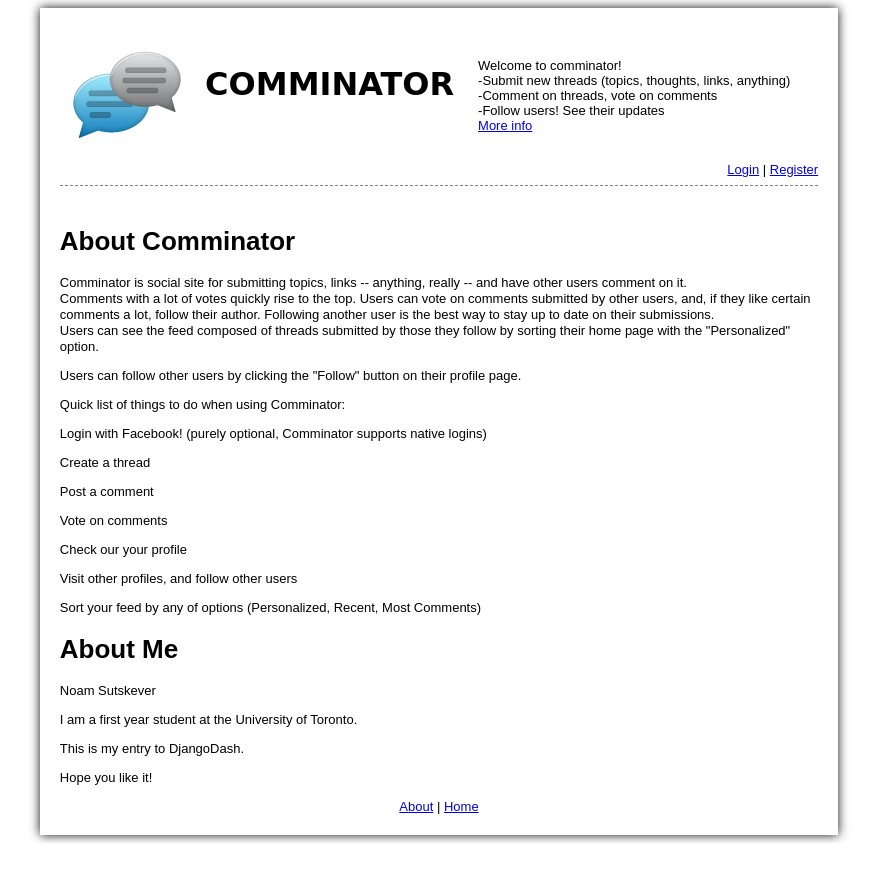
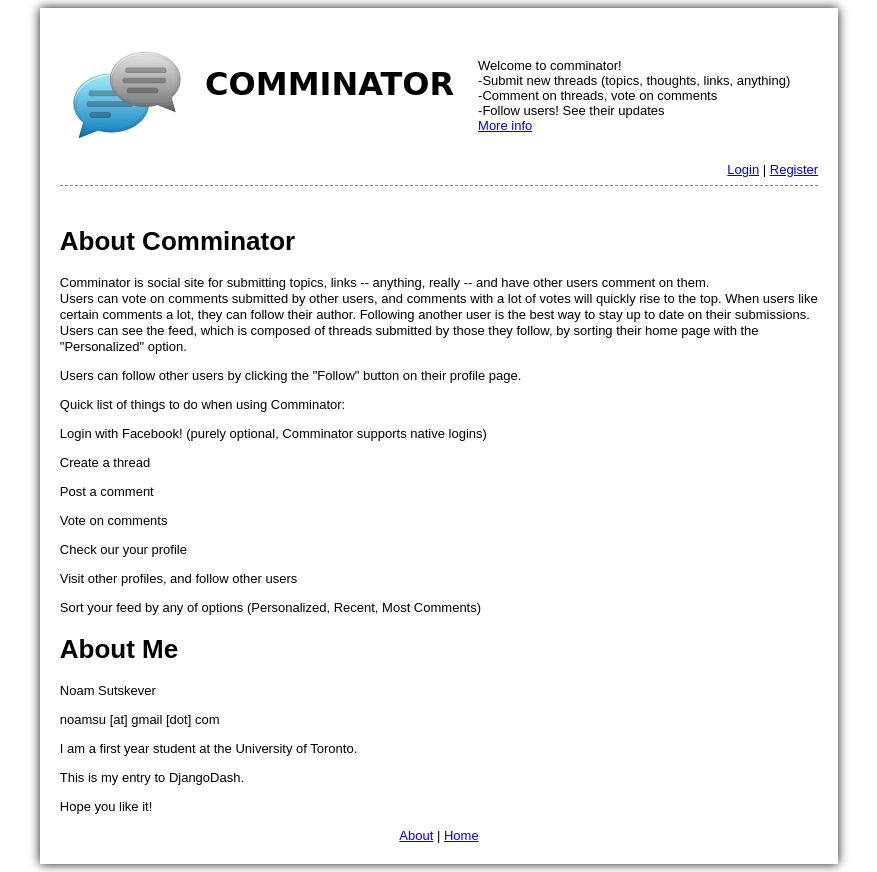
Before and after one commit to noamsu/djangodash2012, a Django app: page /about_comminator in a window 1280 px wide. Shown: the whole page, without its empty margins (201-1078 px from the left). Before the commit the page ends 843 px from the top, so only its background shows below. Run offline with Django 3.2, Linux system fonts and the light colour scheme; some libraries are stand-ins or nearby versions; some web fonts are replaced.

Commit message:
Some README/about adjustments.

```diff
--- a/djangodash/templates/about_comminator.html
+++ b/djangodash/templates/about_comminator.html
@@ -5,11 +5,11 @@
 {% block main %}
 <h1>About Comminator</h1>
 
-Comminator is social site for submitting topics, links -- anything, really -- and have other users comment on it.
+Comminator is social site for submitting topics, links -- anything, really -- and have other users comment on them.
 <br>
-Comments with a lot of votes quickly rise to the top. Users can vote on comments submitted by other users, and, if they like certain comments a lot, follow their author. Following another user is the best way to stay up to date on their submissions.
+Users can vote on comments submitted by other users, and comments with a lot of votes will quickly rise to the top. When users like certain comments a lot, they can follow their author. Following another user is the best way to stay up to date on their submissions.
 <br>
-Users can see the feed composed of threads submitted by those they follow by sorting their home page with the "Personalized" option.
+Users can see the feed, which is composed of threads submitted by those they follow, by sorting their home page with the "Personalized" option.
 <br>
 
 <p>Users can follow other users by clicking the "Follow" button on their profile page.<p>
@@ -42,6 +42,8 @@ Users can see the feed composed of threads submitted by those they follow by sor
 
 <p>Noam Sutskever</p>
 
+<p>noamsu [at] gmail [dot] com</p>
+
 <p>I am a first year student at the University of Toronto.</p>
 
 <p>This is my entry to DjangoDash.</p>
```
Also changed, not shown: README.md, 2 other files.
